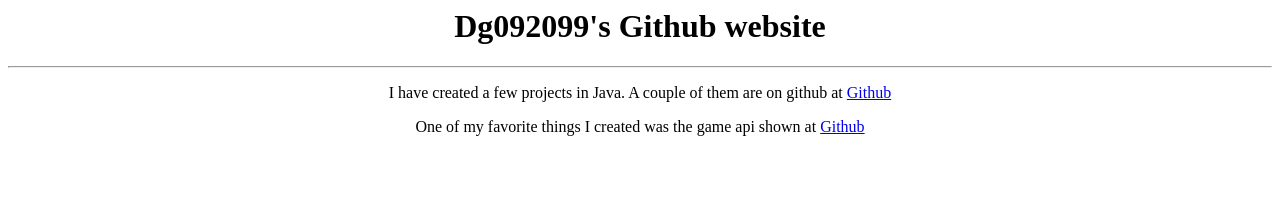
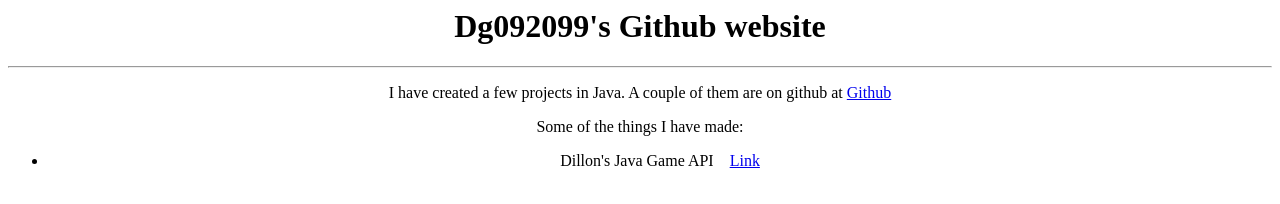
Before and after one commit to dg092099/dg092099.github.io, a plain HTML site: page index.html in a window 1280 px wide. Drawn offline with Linux system fonts and the light colour scheme.

Commit message:
Changed format of programs made.

```diff
--- a/index.html
+++ b/index.html
@@ -7,6 +7,9 @@
 		<h1>Dg092099's Github website</h1>
 		<hr />
 		<p>I have created a few projects in Java. A couple of them are on github at <a href="http://www.github.com/dg092099">Github</a></p>
-		<p>One of my favorite things I created was the game api shown at <a href="http://www.github.com/dg092099/Dillon-s-Java-Game-API">Github</a></p>
+		<p>Some of the things I have made:</p>
+		<ul>
+			<li>Dillon's Java Game API &nbsp;&nbsp;&nbsp;<a href="http://dg092099.github.io/Dillons-Java-Game-API/">Link</a></li>
+		</ul>
 	</body>
 </html>
```
